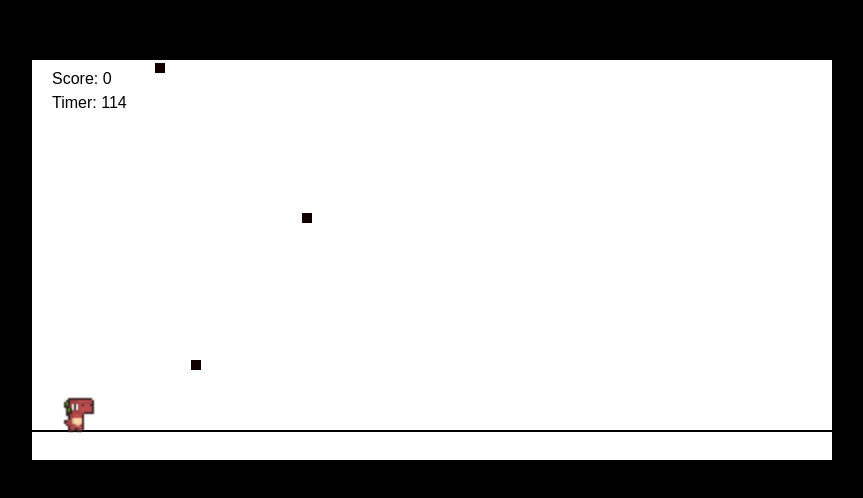
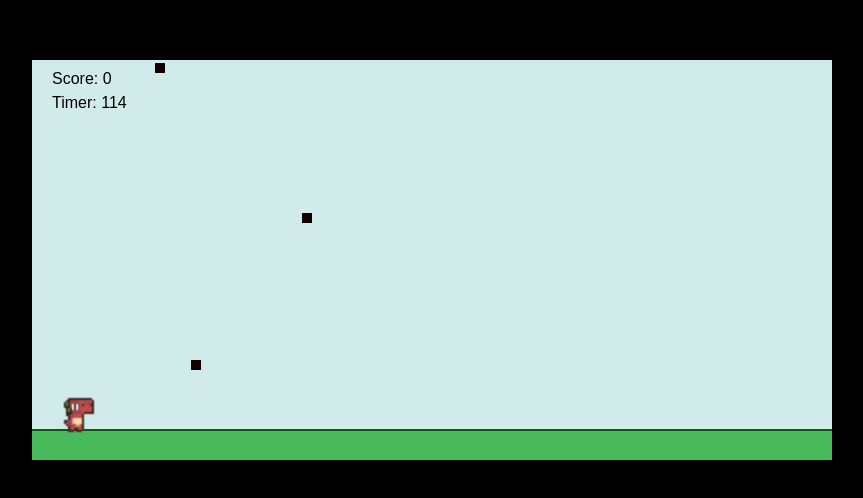
Before and after one commit to VibhorAgrawal2003/Box-Collection-Game, a plain HTML site: page index.html in a window 1280 px wide. Shown: the part 138-636 px from the top of the page, without its empty margins (208-1071 px from the left). Drawn offline with Linux system fonts and the light colour scheme.

Commit message:
feat: slightly better backgrounds

```diff
--- a/index.js
+++ b/index.js
@@ -126,7 +126,8 @@ function SetupCanvas(){
     ctx = canvas.getContext('2d');
     canvas.width = canvasWidth;
     canvas.height = canvasHeight;
-    ctx.strokeStyle = 'black';
+    ctx.strokeStyle = '#6de373';
+    ctx.fillStyle = '#6de373';
     ctx.fillRect(0, 0, canvas.width, canvas.height);
 
     // objects
@@ -229,15 +230,21 @@ class Road{
         this.x = 0;
         this.y = floorHeight;
         this.thick = canvasWidth;
-        this.tall = 2;
-        this.strokeColor = '#000';
-        this.fillColor = '#000';
+        this.tall = 40;
+        this.strokeColor = '#0a590f';
+        this.fillColor = '#49ba5c';
     }
 
     Draw(){
         ctx.strokeStyle = this.strokeColor;
         ctx.fillStyle = this.fillColor;
         ctx.fillRect(this.x, this.y, this.thick, this.tall);
+
+        ctx.lineWidth = 2;
+        ctx.beginPath();
+        ctx.moveTo(this.x, this.y);
+        ctx.lineTo(this.x + this.thick, this.y);
+        ctx.stroke();
     }
 }
 
--- a/style.css
+++ b/style.css
@@ -11,7 +11,7 @@ body{
 }
 
 #game-canvas {
-    background: #fff;
+    background: #d1ebea;
     border: 1px solid #000;
     margin: auto;
 }
```
